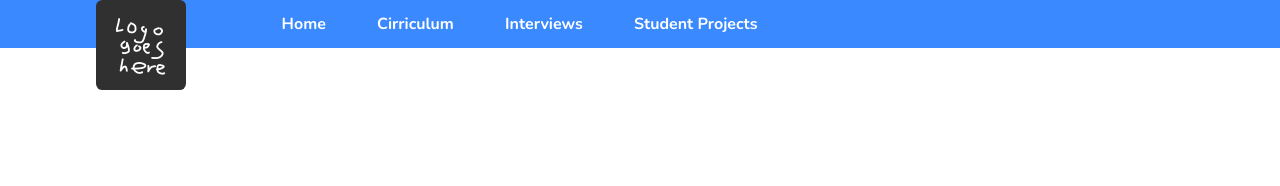
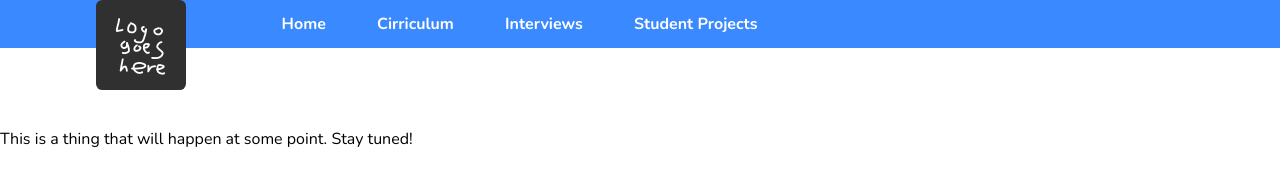
Before and after one commit to ElectronControlGovSchool2023/ElectronControlGovSchool2023.github.io, a plain HTML site: page index.html in a window 1280 px wide. Drawn offline with nearby package versions, Linux system fonts and the light colour scheme.

Commit message:
some changes to the header.

```diff
--- a/css/global.css
+++ b/css/global.css
@@ -26,7 +26,9 @@ header
     display: flex;
     height: 3.75vw;
     width: 100%;
-    position: absolute;
+    position: fixed;
+
+    transition: all 0.25s;
 }
 header .header-image
 {
@@ -36,6 +38,8 @@ header .header-image
     margin-left: 7.5vw;
     padding: 1vw;
     width: 5vw;
+
+    transition: all 0.5s;
 }
 header .header-item
 {
@@ -47,3 +51,8 @@ header #first-item
 {
     padding-left: 7.5vw;
 }
+
+#header-buffer
+{
+    padding-top: 10vw;
+}
--- a/index.html
+++ b/index.html
@@ -18,6 +18,8 @@
             <a class="header-item" href="projects.html">Student Projects</a>
         </header>
 
+        <div id="header-buffer"></div>
+
         <main>
             <p>This is a thing that will happen at some point. Stay tuned!</p>
         </main>
--- a/js/global.js
+++ b/js/global.js
@@ -1 +1,58 @@
-console.log("wowie");
+// Header code
+var headerObject = document.getElementsByTagName("header")[0];
+var headerImages = headerObject.getElementsByClassName("header-image");
+
+var headerMaximized = false;
+maximizeHeader();
+
+var lastScrollValue = undefined;
+
+headerObject.addEventListener("mouseenter", maximizeHeader);
+
+document.addEventListener("scroll", function ()
+{
+    var currentScrollValue = window.scrollY;
+    if (lastScrollValue == undefined) lastScrollValue = currentScrollValue;
+
+    if (currentScrollValue > lastScrollValue) minimizeHeader();
+    else if (currentScrollValue < lastScrollValue) maximizeHeader();
+
+    lastScrollValue = currentScrollValue;
+})
+
+function minimizeHeader()
+{
+    if (!headerMaximized) return; // Already minimized, we don't need to do it again.
+
+    headerObject.style.height = "2.5vw";
+
+    for (var i = 0; i < headerImages.length; i++)
+    {
+        var image = headerImages[i];
+        image.style.borderRadius = "0.3vw";
+        image.style.height = "3vw";
+        image.style.marginLeft = "10vw";
+        image.style.padding = "0.25vw";
+        image.style.width = "3vw";
+    }
+
+    headerMaximized = false;
+}
+function maximizeHeader()
+{
+    if (headerMaximized) return; // Already maximized, we don't need to do it again.
+
+    headerObject.style.height = "3.75vw";
+
+    for (var i = 0; i < headerImages.length; i++)
+    {
+        var image = headerImages[i];
+        image.style.borderRadius = "0.5vw";
+        image.style.height = "5vw";
+        image.style.marginLeft = "7.5vw";
+        image.style.padding = "1vw";
+        image.style.width = "5vw";
+    }
+
+    headerMaximized = true;
+}
```
